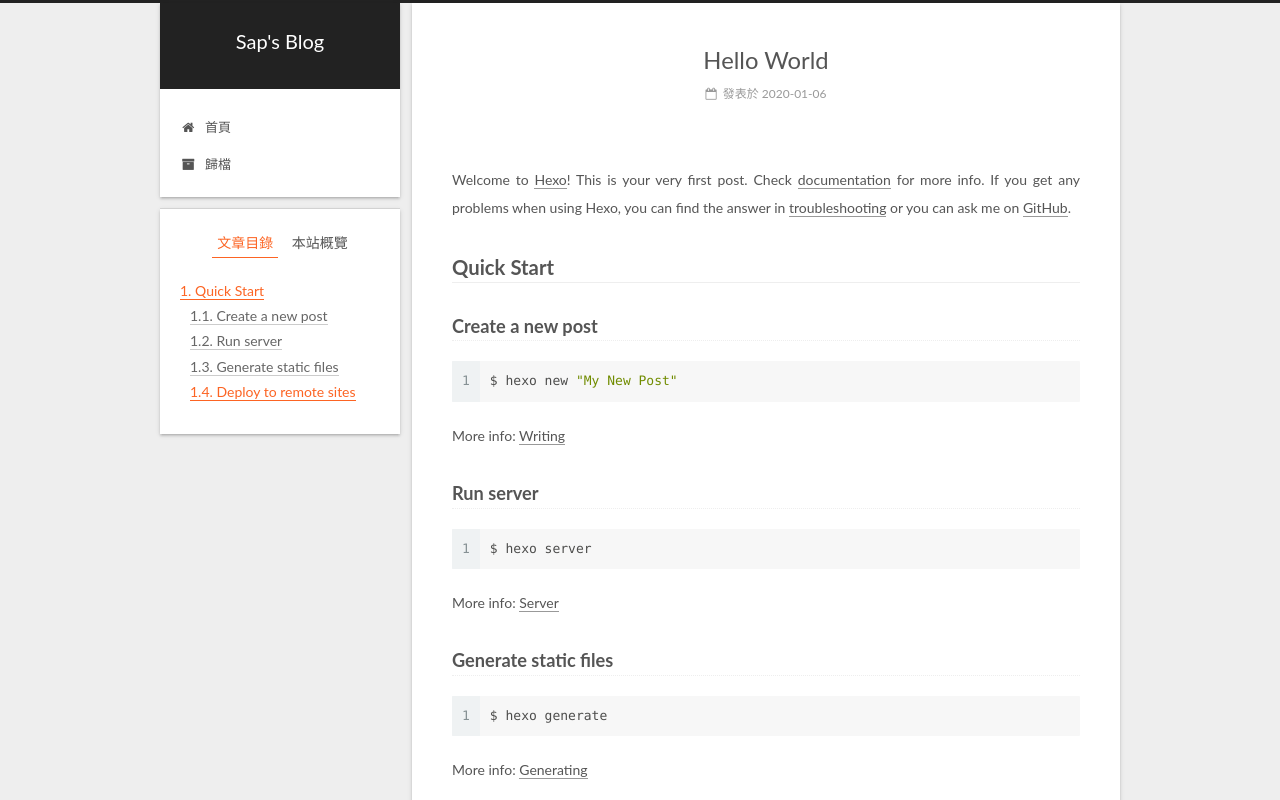
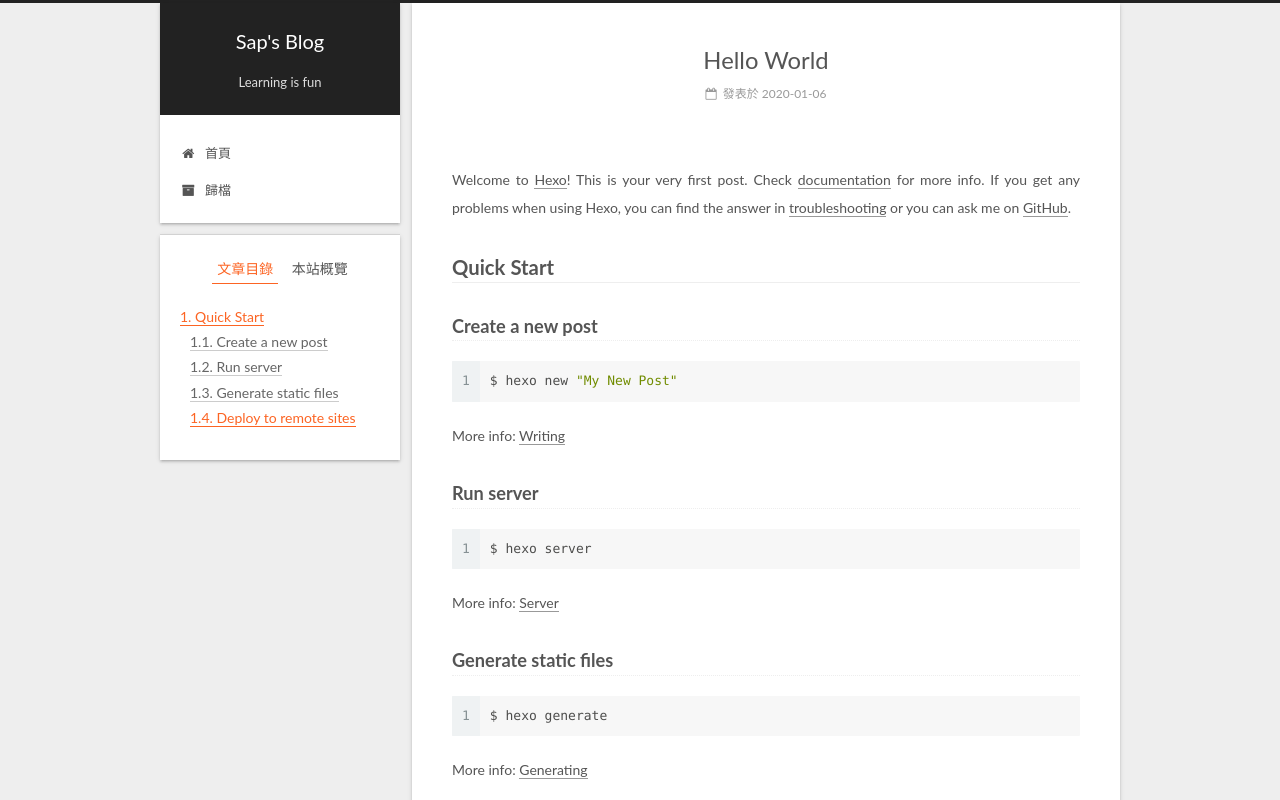
Before and after one commit to saplingt/saplingt.github.io, a plain HTML site: page 2020/01/06/hello-world/index.html in a window 1280 px wide. Shown: the top 800 px of the page. Drawn offline with Linux system fonts and the light colour scheme.

Commit message:
Site updated: 2020-01-06 22:50:24

```diff
--- a/2020/01/06/hello-world/index.html
+++ b/2020/01/06/hello-world/index.html
@@ -160,7 +160,7 @@
       </a>
     </div>
 
-        <p class="site-subtitle"></p>
+        <p class="site-subtitle">Learning is fun</p>
 
   </div>
 
```
Also changed, not shown: archives/2020/01/index.html (+1 -1 lines), archives/2020/index.html (+1 -1 lines), archives/index.html (+1 -1 lines), index.html (+1 -1 lines).
